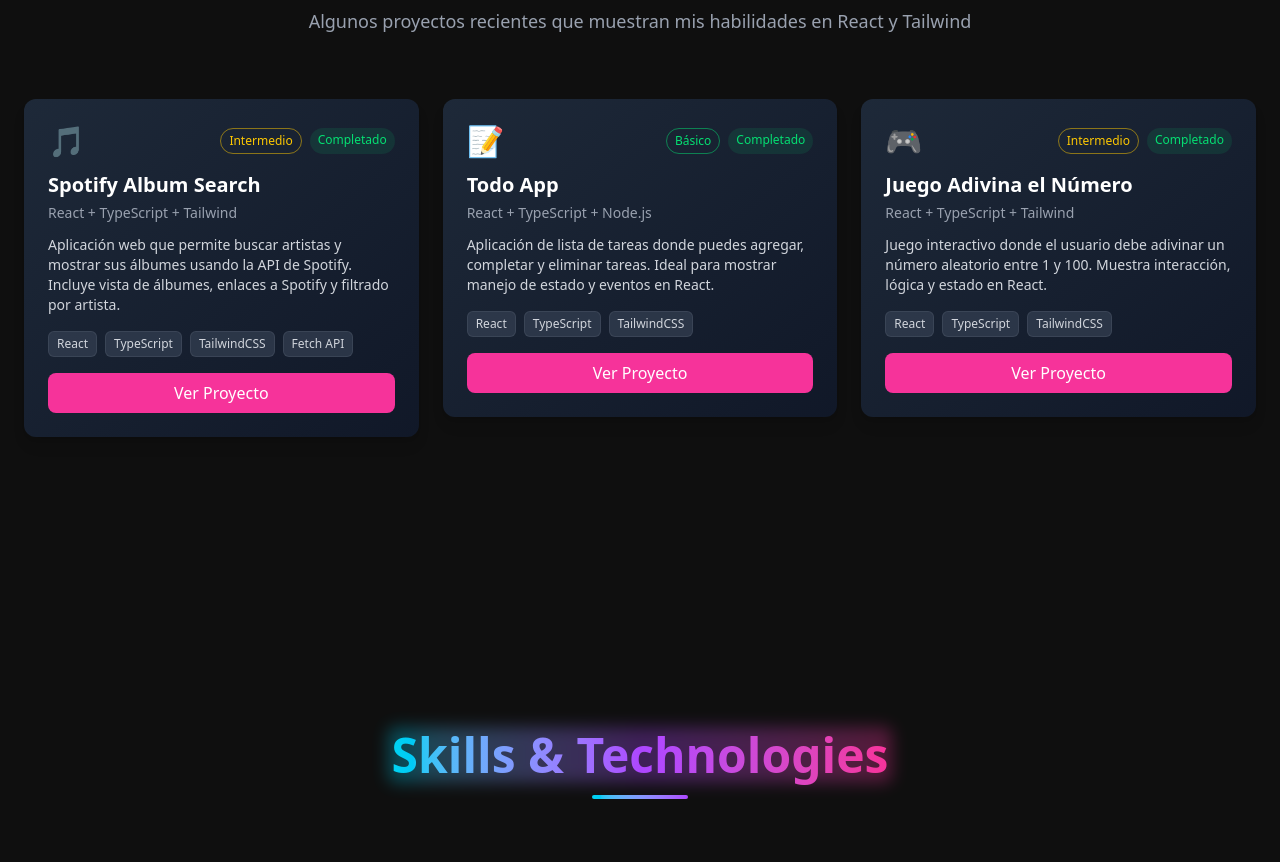
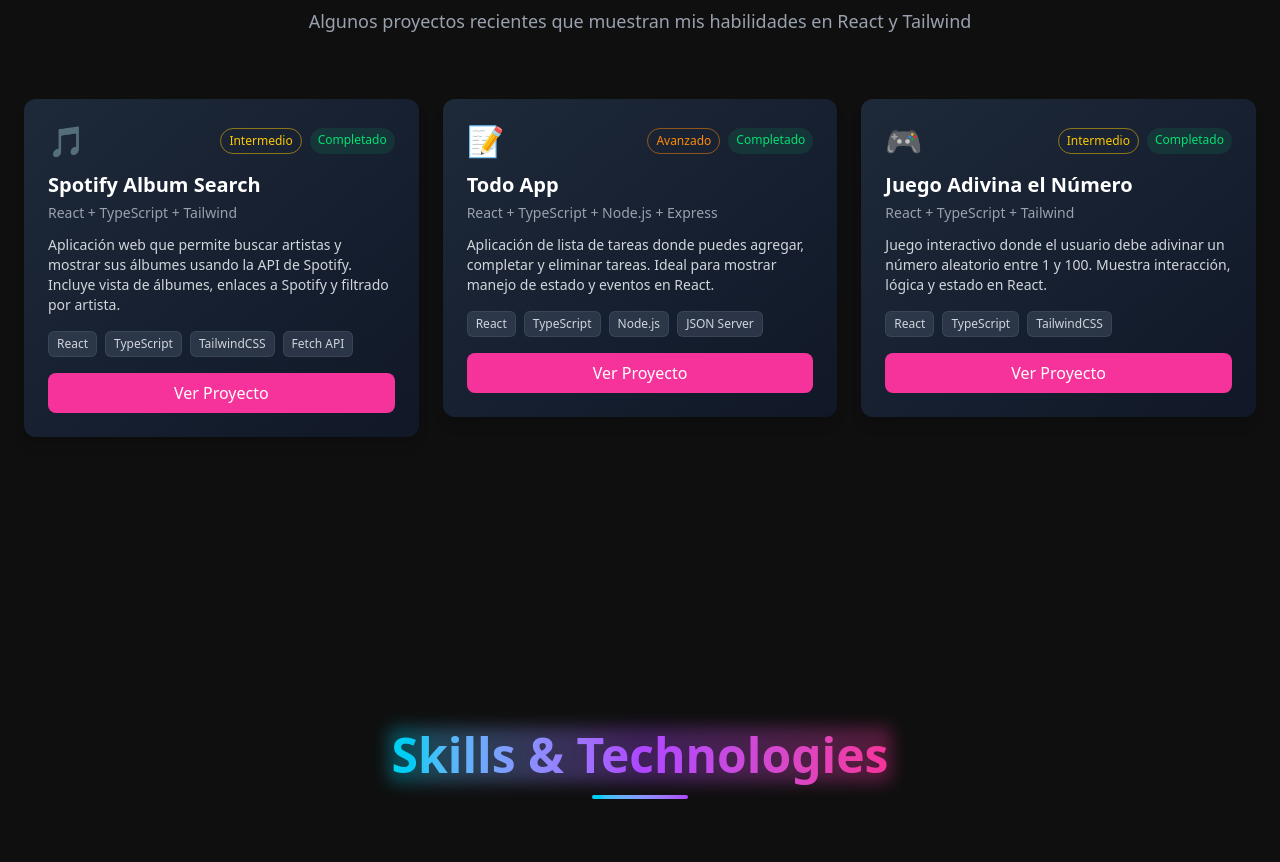
Before and after one commit to FacundoECornet/Facundo-Cornet-Portfolio, a React (Vite) app: page / in a window 1280 px wide. Shown: the part 965-1827 px from the top of the page. Built offline with nearby package versions, Linux system fonts and the light colour scheme.

Commit message:
arreglos

```diff
--- a/src/components/Proyects.tsx
+++ b/src/components/Proyects.tsx
@@ -23,14 +23,14 @@
     },
     {
       name: 'Todo App',
-      subtitle: 'React + TypeScript + Node.js',
+      subtitle: 'React + TypeScript + Node.js + Express',
       description:
         'Aplicación de lista de tareas donde puedes agregar, completar y eliminar tareas. Ideal para mostrar manejo de estado y eventos en React.',
-      technologies: ['React', 'TypeScript', 'TailwindCSS'],
+      technologies: ['React', 'TypeScript', 'Node.js', 'JSON Server'],
       route: '/todo',
       icon: '📝',
       status: 'Completado',
-      difficulty: 'Básico',
+      difficulty: 'Avanzado',
     },
     {
       name: 'Juego Adivina el Número',
```
